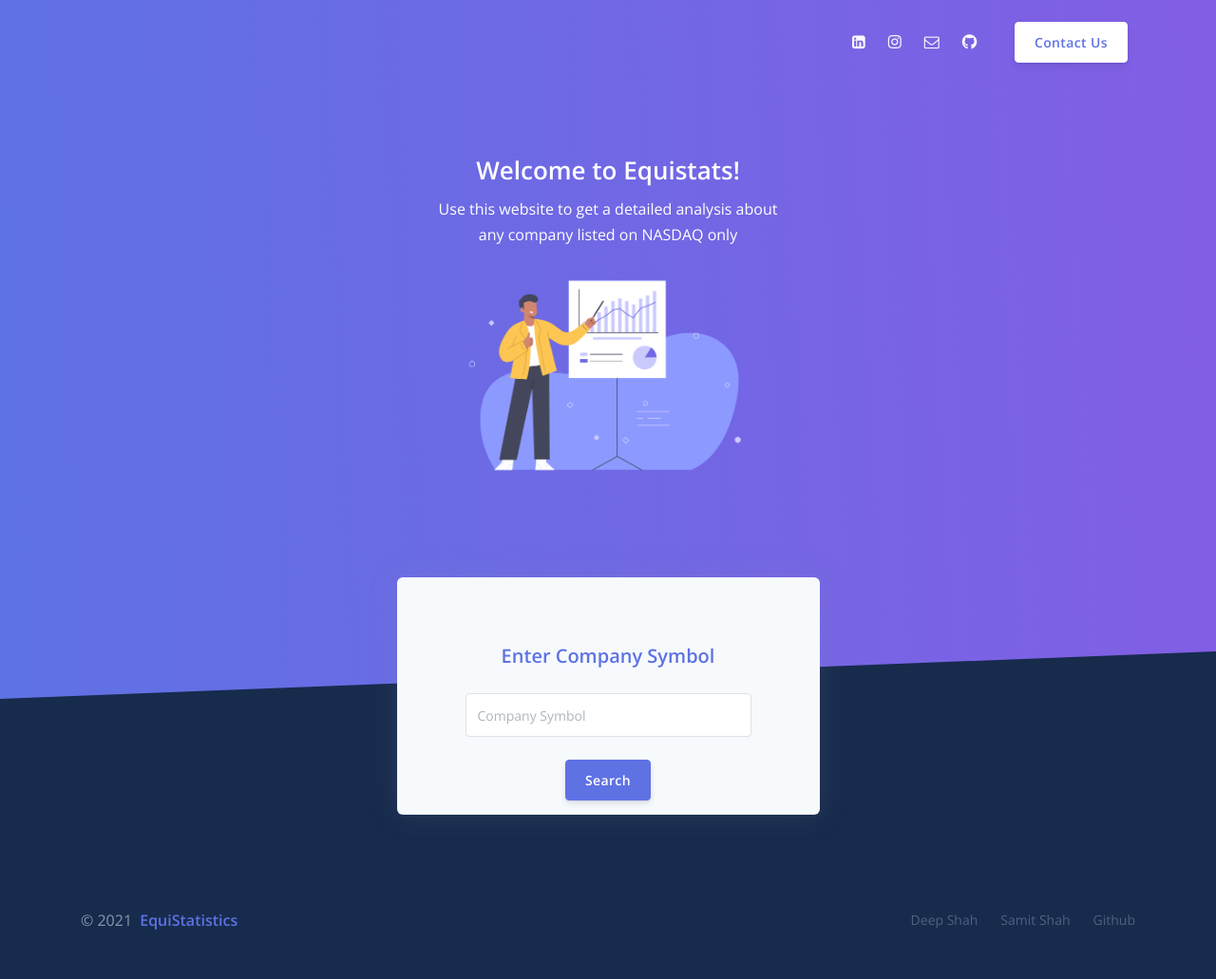
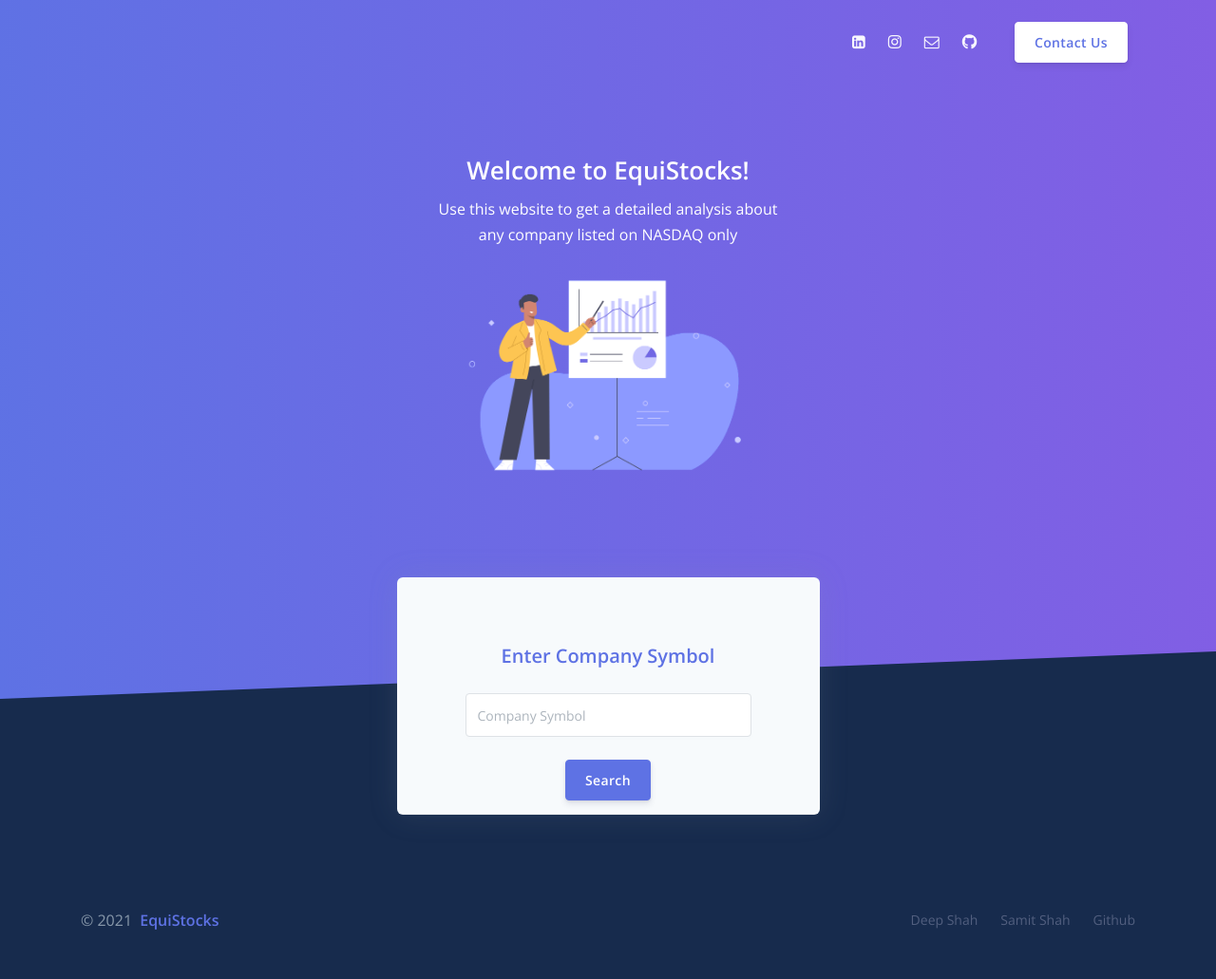
Before and after one commit to deep-3110/EquiStatistics, a Flask app: page / in a window 1280 px wide. Shown: the whole page at 95% size. Run offline with Flask 2, Linux system fonts and the light colour scheme; some libraries are stand-ins or nearby versions.

Commit message:
Name Change

```diff
--- a/app.py
+++ b/app.py
@@ -336,7 +336,7 @@ def portfoliomanager():
     if request.method == "POST":
         try:
             symbol = companyname
-            date = "03-10-2021"
+            date = "25-12-2021"
             quotes = fa.quote(symbol, '639ad0383d5548a11c1f1864ab499672')
             quotes_values=quotes.values.tolist()
             pricedata=quotes_values[2]
--- a/templates/dashboard.html
+++ b/templates/dashboard.html
@@ -728,7 +728,7 @@
         <div class="row align-items-center justify-content-xl-between">
           <div class="col-xl-6">
             <div class="copyright text-center text-xl-left text-muted">
-              © 2021 <a href="https://www.deepshah.in" class="font-weight-bold ml-1" target="_blank">EquiStatistics</a>
+              © 2021 <a href="https://www.deepshah.in" class="font-weight-bold ml-1" target="_blank">EquiStocks</a>
             </div>
           </div>
           <div class="col-xl-6">
--- a/templates/homepage.html
+++ b/templates/homepage.html
@@ -95,7 +95,7 @@
         <div class="header-body text-center mb-7">
           <div class="row justify-content-center">
             <div class="col-xl-5 col-lg-6 col-md-8 px-5">
-              <h1 class="text-white">Welcome to Equistats!</h1>
+              <h1 class="text-white">Welcome to EquiStocks!</h1>
               <p class="text-lead text-white">Use this website to get a detailed analysis about any company listed on NASDAQ only</p>
               <img src="static/centercardimage.png" style=" display: block;
     margin-left: auto;
@@ -167,7 +167,7 @@
       <div class="row align-items-center justify-content-xl-between">
         <div class="col-xl-6">
           <div class="copyright text-center text-xl-left text-muted">
-            © 2021 <a href="https://www.deepshah.in" class="font-weight-bold ml-1" target="_blank">EquiStatistics</a>
+            © 2021 <a href="https://www.deepshah.in" class="font-weight-bold ml-1" target="_blank">EquiStocks</a>
           </div>
         </div>
         <div class="col-xl-6">
--- a/templates/incomestatement.html
+++ b/templates/incomestatement.html
@@ -405,7 +405,7 @@
             <!-- Card footer -->
             <div class="card-footer py-4">
               <nav aria-label="...">
-                  <a href="{{link[0]}}">Detailed Income Statement</a>
+                  <a href="https://www.sec.gov/Archives/edgar/data/320193/000032019318000145/a10-k20189292018.htm">Detailed Income Statement</a>
                   <a style="color: #5e72e4;
                   padding-left: 50px;"onclick="exportTableToCSV('IncomeStament.csv')">Export as CSV</a>
 
@@ -418,7 +418,7 @@
         <div class="row align-items-center justify-content-xl-between">
           <div class="col-xl-6">
             <div class="copyright text-center text-xl-left text-muted">
-              © 2021 <a href="https://www.deepshah.in" class="font-weight-bold ml-1" target="_blank">EquiStatistics</a>
+              © 2021 <a href="https://www.deepshah.in" class="font-weight-bold ml-1" target="_blank">EquiStocks</a>
             </div>
           </div>
           <div class="col-xl-6">
--- a/templates/portfoliomanager.html
+++ b/templates/portfoliomanager.html
@@ -259,7 +259,7 @@
         <div class="row align-items-center justify-content-xl-between">
           <div class="col-xl-6">
             <div class="copyright text-center text-xl-left text-muted">
-              © 2021 <a href="https://www.deepshah.in" class="font-weight-bold ml-1" target="_blank">EquiStatistics</a>
+              © 2021 <a href="https://www.deepshah.in" class="font-weight-bold ml-1" target="_blank">EquiStocks</a>
             </div>
           </div>
           <div class="col-xl-6">
```
Also changed, not shown: README.md, portfoliodata.db, 2 other files.
